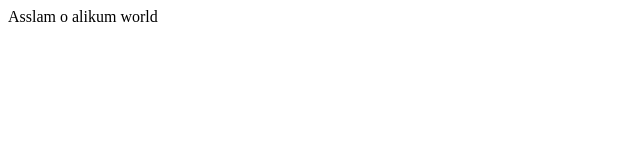
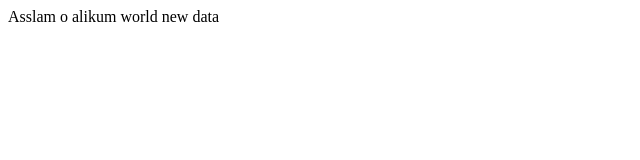
Before and after one commit to codecrafterXme/repo, a plain HTML site: page index.html in a window 1280 px wide. Shown: the full height of the page, 0-640 px from the left. Drawn offline with Linux system fonts and the light colour scheme.

Commit message:
new file insert

```diff
--- a/index.html
+++ b/index.html
@@ -1,11 +1,15 @@
 <!DOCTYPE html>
 <html lang="en">
+
 <head>
     <meta charset="UTF-8">
     <meta name="viewport" content="width=device-width, initial-scale=1.0">
     <title>Document</title>
 </head>
+
 <body>
     Asslam o alikum world
+    new data
 </body>
+
 </html>
```
